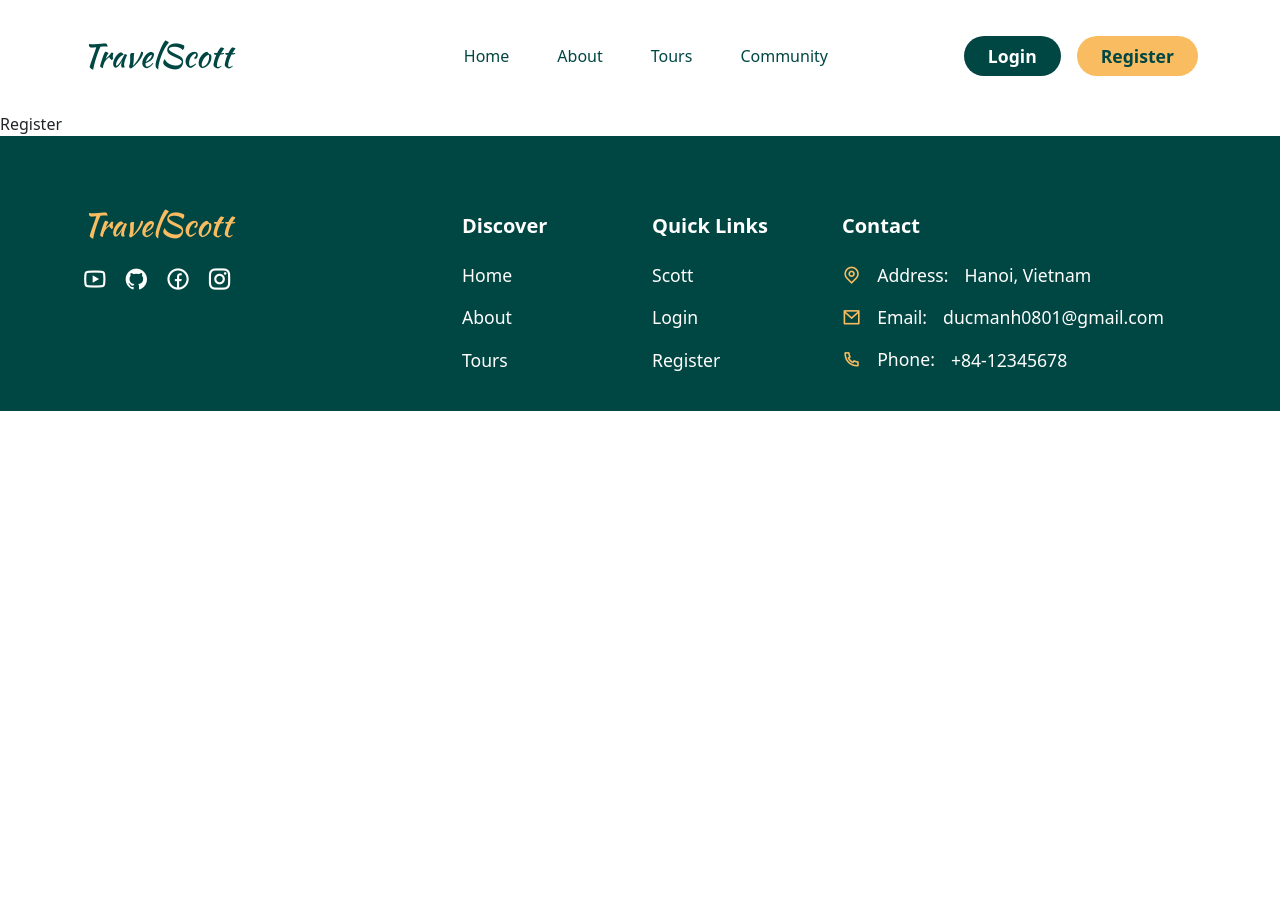
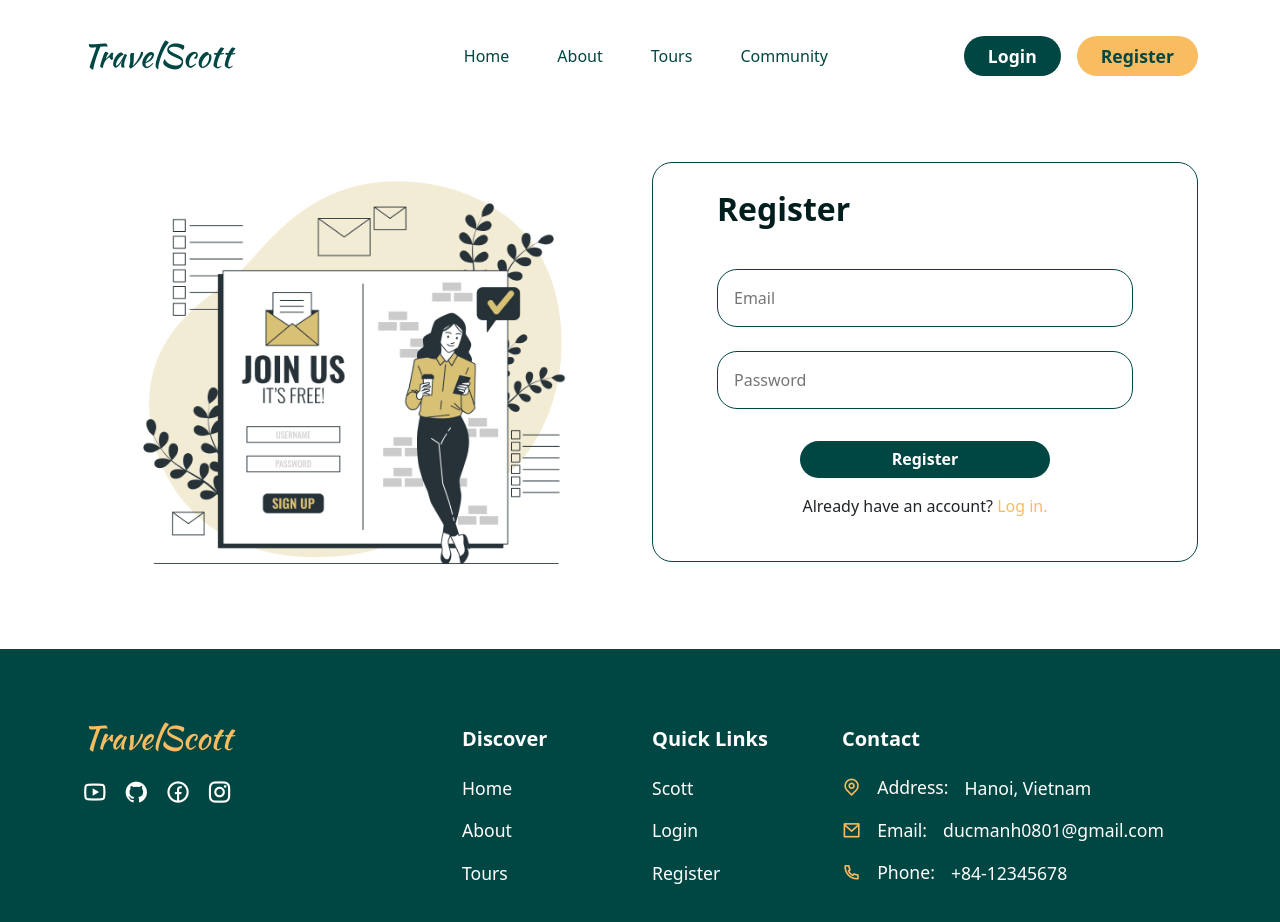
Before and after one commit to dd-mahn/travel-booking-website, a React (Create React App) app in the folder frontend/: page /register in a window 1280 px wide. Before the commit the page ends 800 px from the top, so only its background shows below. Built offline with nearby package versions, Linux system fonts and the light colour scheme.

Commit message:
Finish register page

```diff
--- a/frontend/src/pages/Register.jsx
+++ b/frontend/src/pages/Register.jsx
@@ -1,9 +1,56 @@
 import React from 'react'
+import {Container, Row, Col, Form, FormGroup, Button} from 'reactstrap'
+import {Link} from 'react-router-dom'
+import '../styles/login.css'
 
-const Register = () => {
-  return (
-    <div>Register</div>
-  )
+import registerImg from '../assets/images/register.png'
+import { useState } from 'react'
+
+const Login = () => {
+  const [credentials, setCredentials] = useState({
+    email: undefined,
+    password: undefined,
+  })
+
+  const handleChange = e => {
+    setCredentials(prev => ({...prev, [e.target.id]:e.target.value}))
+  }
+
+  const handleClick = e => {
+    e.preventDefault()
+  }
+  return <section>
+    <Container>
+      <Row>
+        <Col lg='6'>
+          <div className="login__img d-flex align-items-center justify-content-center">
+            <img src={registerImg} alt="" />
+          </div>
+        </Col>
+        <Col lg='6' className=''>
+          <div className="login__container">
+            <div className="login__form d-flex flex-column align-items-center justify-content-center">
+
+              <h2>Register</h2>
+
+              <Form onSubmit={handleClick}>
+                <FormGroup className='w-100'>
+                  <input type="email" placeholder='Email' required id='email' onChange={handleChange} />
+                </FormGroup>
+                <FormGroup className='w-100'>
+                  <input type="password" placeholder='Password' required id='password' onChange={handleChange} />
+                </FormGroup>
+                <Button className='primary__btn auth__btn' type='submit' onClick={handleClick}>Register</Button>
+              </Form>
+              <p>Already have an account? <Link to='/login'>Log in.</Link></p>
+            </div>
+
+
+          </div>
+        </Col>
+      </Row>
+    </Container>
+  </section>
 }
 
-export default Register
+export default Login
```
